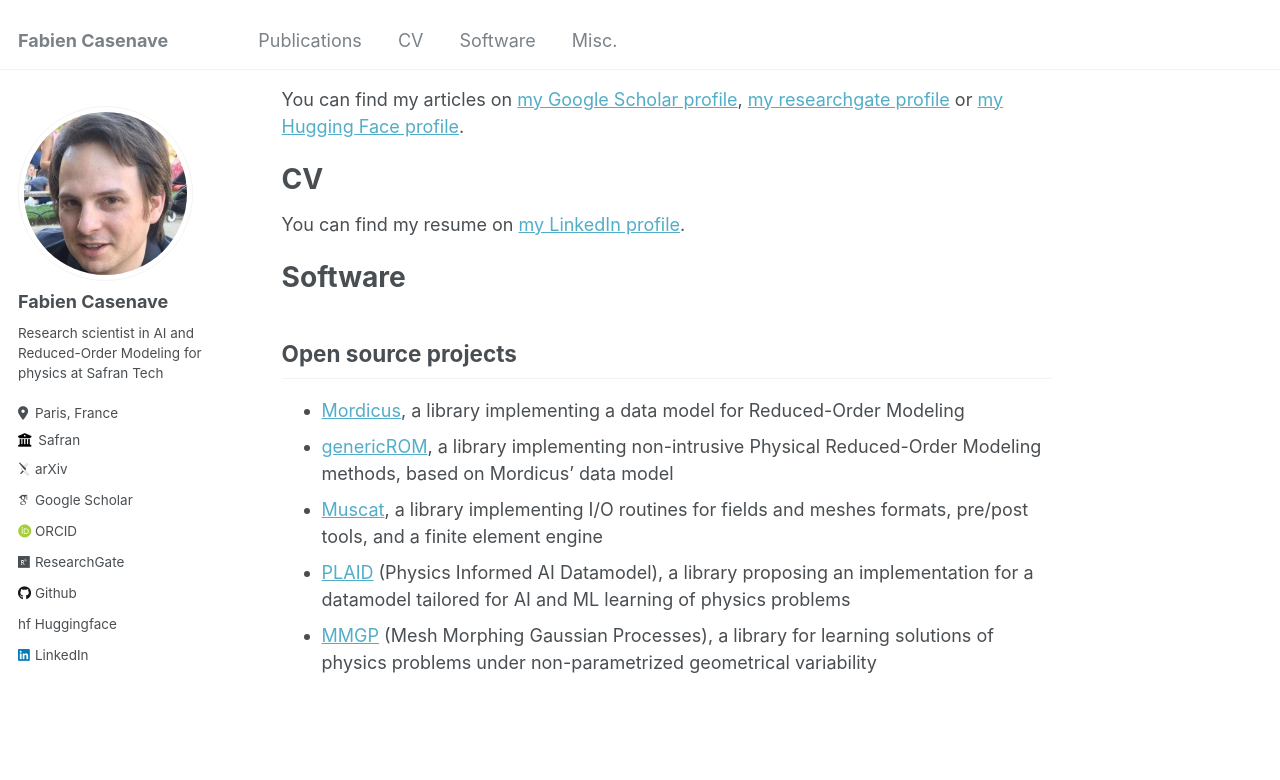
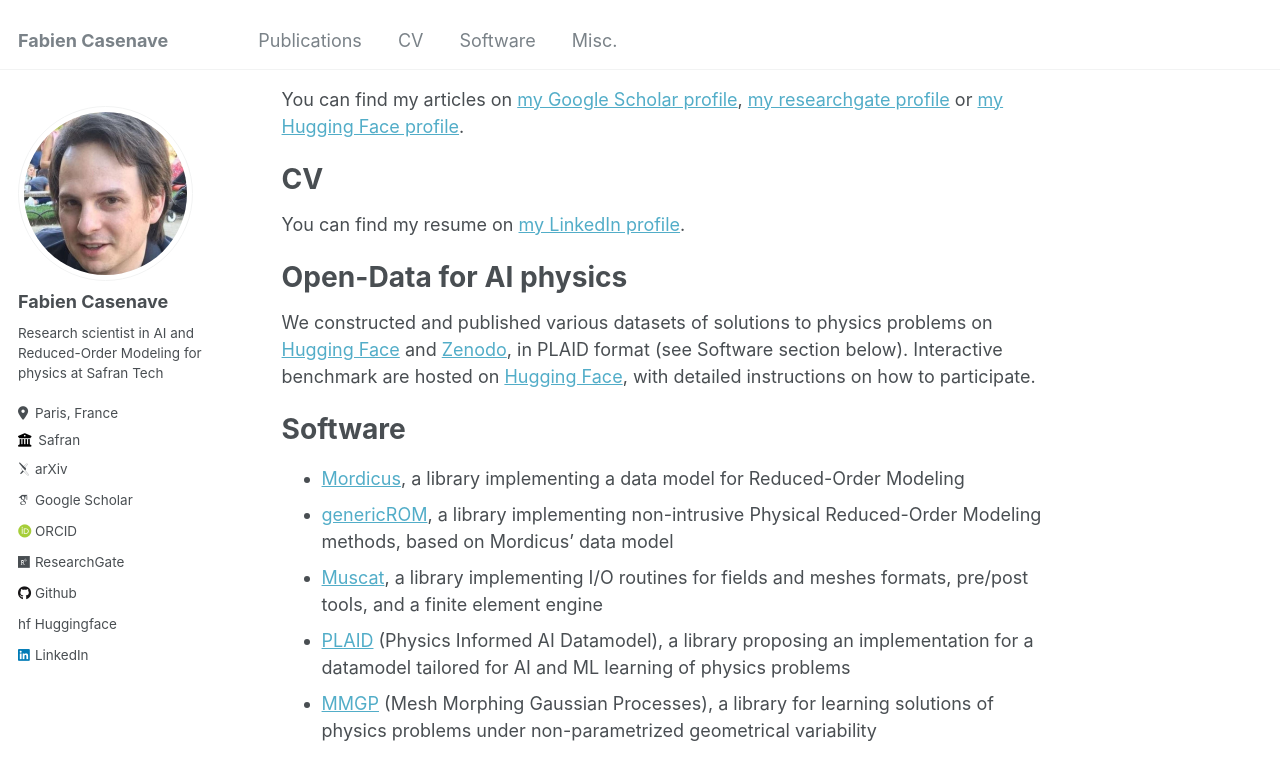
Before and after one commit to casenave/casenave.github.io, a Jekyll site: the page built from _pages/about.md, in a window 1280 px wide and 900 px high, scrolled down 425 px. Shown: the top 780 px of the window. Built offline with Jekyll 4.4.1, drawn with Linux system fonts in a browser that asks for light colours; some web fonts are replaced.

Commit message:
Update about.md

```diff
--- a/_pages/about.md
+++ b/_pages/about.md
@@ -12,12 +12,10 @@ I am working on AI and Reduced-Order Modeling technologies to speed-up industria
 
 I defended my [PhD](http://casenave.github.io/files/PhD_Casenave.pdf) en 2013 and my [Habilitation](http://casenave.github.io/files/HDR_Casenave.pdf) in 2020.
 
-
 # Current research interest
 
 * Physical Reduced-Order Modeling
 * Machine learning for mesh-based data
-
 
 # Publications
 
@@ -28,9 +26,13 @@ You can find my articles on [my Google Scholar profile](https://scholar.google.f
 
 You can find my resume on [my LinkedIn profile](https://www.linkedin.com/in/fabien-casenave).
 
+
+# Open-Data for AI physics
+
+We constructed and published various datasets of solutions to physics problems on [Hugging Face](https://huggingface.co/PLAID-datasets) and [Zenodo](https://zenodo.org/communities/plaid_datasets), in PLAID format (see Software section below).
+Interactive benchmark are hosted on [Hugging Face](https://huggingface.co/PLAIDcompetitions), with detailed instructions on how to participate.
+
 # Software
-
-## Open source projects
 
 * [Mordicus](https://gitlab.com/mor_dicus/mordicus), a library implementing a data model for Reduced-Order Modeling
 * [genericROM](https://gitlab.com/drti/genericrom), a library implementing non-intrusive Physical Reduced-Order Modeling methods, based on Mordicus' data model
```
